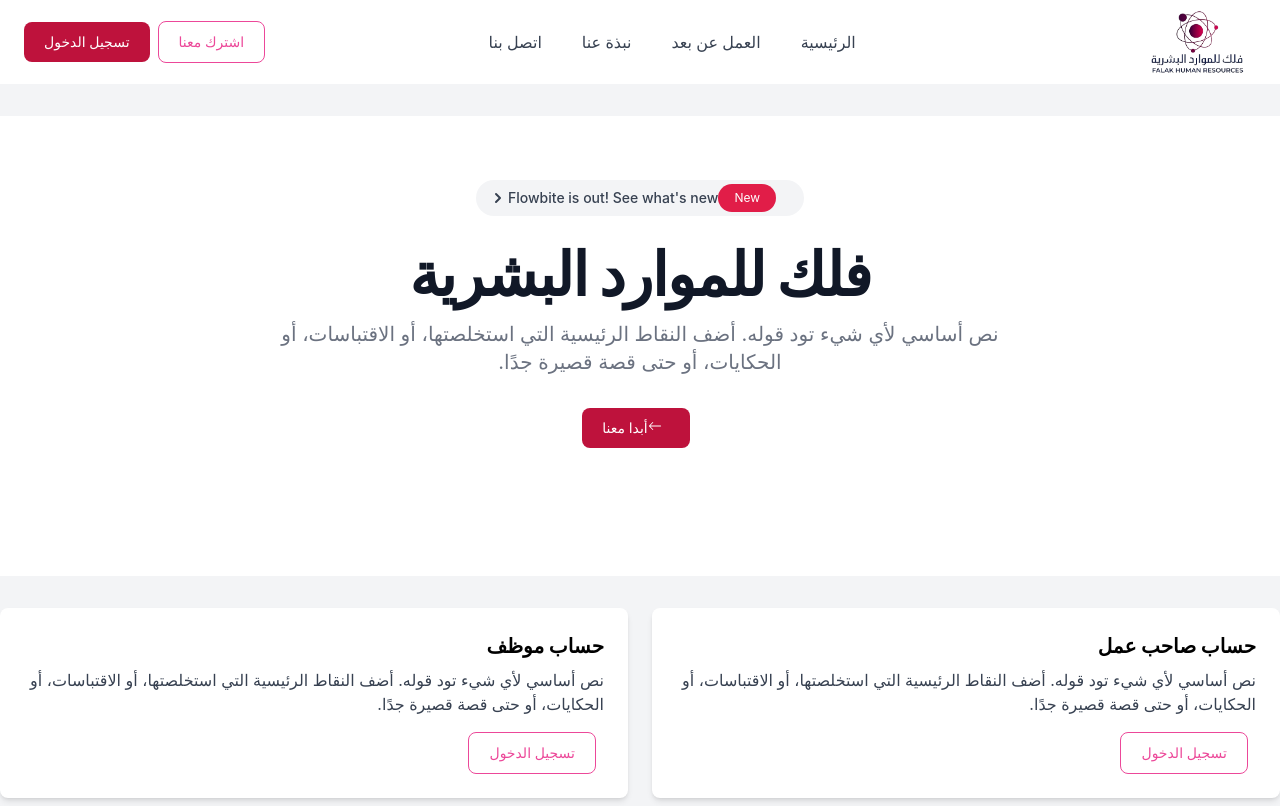
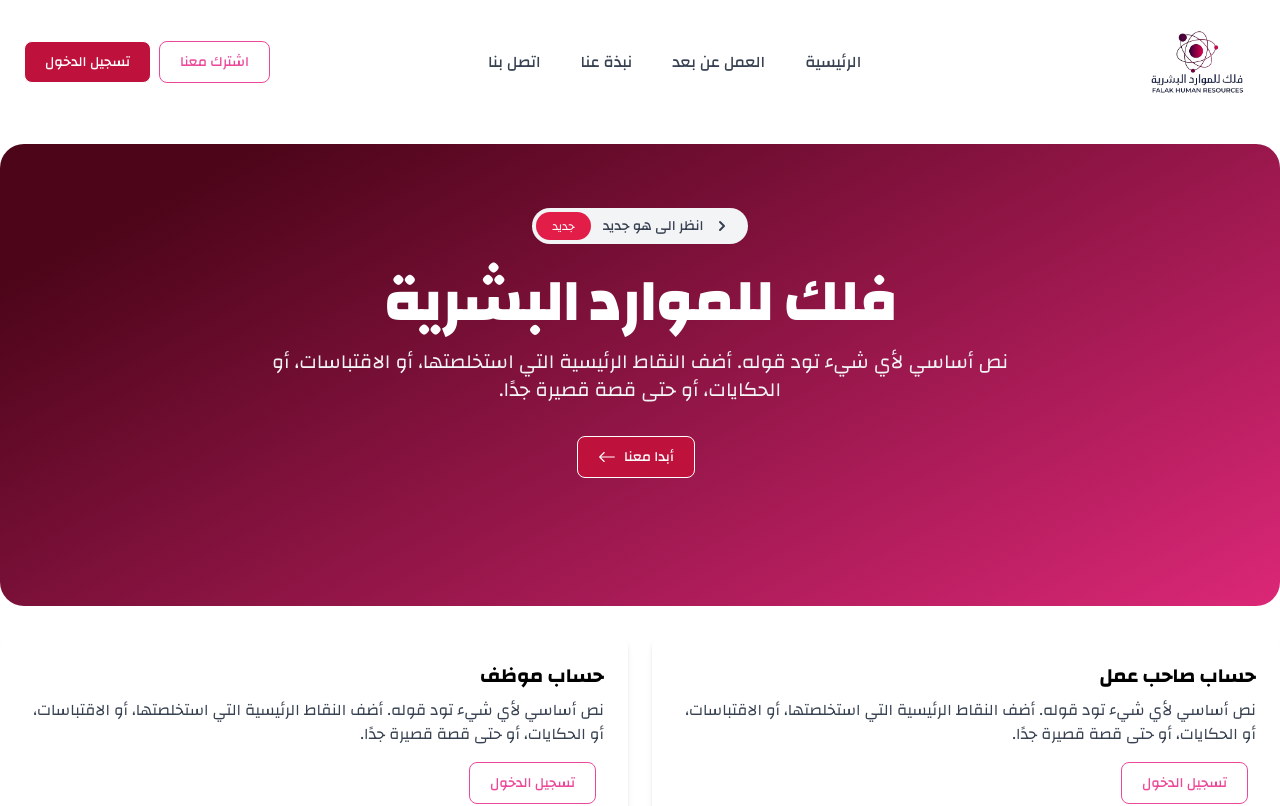
Before and after one commit to Abubakr-Alsheikh/falak-hr, a React (Vite) app: page / in a window 1280 px wide. Shown: the top 806 px of the page. Built offline with nearby package versions, Linux system fonts and the light colour scheme.

Commit message:
Adding new font. Improving hero section. Adding icon for the website

```diff
--- a/index.html
+++ b/index.html
@@ -1,9 +1,15 @@
-<!doctype html>
+<!DOCTYPE html>
 <html lang="ar">
   <head>
     <meta charset="UTF-8" />
-    <link rel="icon" type="image/svg+xml" href="/logo.png" />
+    <link rel="icon" type="image/svg+xml" href="/logo.ico" />
     <meta name="viewport" content="width=device-width, initial-scale=1.0" />
+    <link rel="preconnect" href="https://fonts.googleapis.com" />
+    <link rel="preconnect" href="https://fonts.gstatic.com" crossorigin />
+    <link
+      href="https://fonts.googleapis.com/css2?family=Changa:wght@200..800&family=Noto+Kufi+Arabic:wght@100..900&family=Noto+Sans+Arabic:wght@100..900&family=Tajawal:wght@200;300;400;500;700;800;900&display=swap"
+      rel="stylesheet"
+    />
     <title>Falak Human Resources | فلك للموارد البشرية</title>
   </head>
   <body dir="rtl">
--- a/src/App.tsx
+++ b/src/App.tsx
@@ -11,7 +11,7 @@
 const App: React.FC = () => {
   return (
     <BrowserRouter>
-      <div className="bg-gray-100 font-sans antialiased">
+      <div className="font-sans antialiased">
         <Navbar />
         <Routes>
           <Route path="/" element={<Home />} />
--- a/src/components/Button.tsx
+++ b/src/components/Button.tsx
@@ -17,12 +17,12 @@
 }) => {
   const buttonClasses =
     variant === "primary"
-      ? "transition-colors text-white bg-primary-700 hover:bg-primary-800 focus:ring-4 focus:ring-primary-300 font-medium rounded-lg text-sm px-4 lg:px-5 py-2 lg:py-2.5 mr-2 dark:bg-primary-600 dark:hover:bg-primary-700 focus:outline-none dark:focus:ring-primary-800"
-      : "transition-colors text-secondary-500 border border-secondary-500 text-gray-800 dark:text-white hover:bg-gray-50 focus:ring-4 focus:ring-gray-300 font-medium rounded-lg text-sm px-4 lg:px-5 py-2 lg:py-2.5 mr-2 dark:hover:bg-gray-700 focus:outline-none dark:focus:ring-gray-800";
+      ? "flex justify-center items-center border-white border transition-colors text-white bg-primary-700 hover:bg-primary-800 focus:ring-4 focus:ring-primary-300 font-medium rounded-lg text-sm px-4 lg:px-5 py-2 lg:py-2.5 mr-2 dark:bg-primary-600 dark:hover:bg-primary-700 focus:outline-none dark:focus:ring-primary-800"
+      : "flex justify-center items-center transition-colors text-secondary-500 border border-secondary-500 text-gray-800 dark:text-white hover:bg-gray-50 focus:ring-4 focus:ring-gray-300 font-medium rounded-lg text-sm px-4 lg:px-5 py-2 lg:py-2.5 mr-2 dark:hover:bg-gray-700 focus:outline-none dark:focus:ring-gray-800";
 
   return (
-    <button type={type} onClick={onClick} className={buttonClasses}>
-      {icon && <span className="mr-2 inline-block">{icon}</span>}
+    <button type={type} onClick={onClick} className={buttonClasses} dir="ltr">
+      {icon && <span className="mr-2 text-lg">{icon}</span>}
       {text}
     </button>
   );
--- a/src/components/Navbar.tsx
+++ b/src/components/Navbar.tsx
@@ -11,7 +11,7 @@
 
   return (
     <header>
-      <nav className="border-gray-200 bg-white px-4 py-2.5 dark:bg-gray-800 lg:px-6">
+      <nav className="mt-5 border-gray-200 bg-white px-4 py-2.5 dark:bg-gray-800 lg:px-6">
         <div className="mx-auto flex max-w-screen-xl flex-wrap items-center justify-between">
           <Link to="/" className="flex items-center">
             <img src={logo} className="mr-3 h-16" alt="Falak HR Logo" />
--- a/src/components/home/HeroSection.tsx
+++ b/src/components/home/HeroSection.tsx
@@ -4,18 +4,19 @@
 
 const HeroSection: React.FC = () => {
   return (
-    <section className="bg-white dark:bg-gray-900">
+    <section className="mx-4 mt-10 rounded-3xl md:mx-0 hero-section">
       <div className="mx-auto max-w-screen-xl px-4 py-8 text-center lg:px-12 lg:py-16">
         <a
           href="#"
           className="mb-7 inline-flex items-center justify-between rounded-full bg-gray-100 px-1 py-1 pr-4 text-sm text-gray-700 hover:bg-gray-200 dark:bg-gray-800 dark:text-white dark:hover:bg-gray-700"
           role="alert"
+          dir="ltr"
         >
           <span className="mr-3 rounded-full bg-primary-600 px-4 py-1.5 text-xs text-white">
-            New
+            جديد
           </span>{" "}
           <span className="text-sm font-medium">
-            Flowbite is out! See what's new
+           انظر الى هو جديد
           </span>
           <svg
             className="ml-2 h-5 w-5"
@@ -30,10 +31,10 @@
             ></path>
           </svg>
         </a>
-        <h1 className="mb-4 text-4xl font-extrabold leading-none tracking-tight text-gray-900 dark:text-white md:text-5xl lg:text-6xl">
+        <h1 className="mb-4 text-4xl font-extrabold leading-none tracking-tight text-white dark:text-white md:text-5xl lg:text-6xl">
           فلك للموارد البشرية
         </h1>
-        <p className="mb-8 text-lg font-normal text-gray-500 dark:text-gray-400 sm:px-16 lg:text-xl xl:px-48">
+        <p className="mb-8 text-lg font-normal text-gray-100 dark:text-gray-400 sm:px-16 lg:text-xl xl:px-48">
           نص أساسي لأي شيء تود قوله. أضف النقاط الرئيسية التي استخلصتها، أو
           الاقتباسات، أو الحكايات، أو حتى قصة قصيرة جدًا.
         </p>
--- a/src/index.css
+++ b/src/index.css
@@ -1,3 +1,17 @@
 @tailwind base;
 @tailwind components;
 @tailwind utilities;
+
+* {
+  font-family: "Changa", serif;
+  font-optical-sizing: auto;
+  font-style: normal;
+}
+
+.hero-section{
+  background: rgb(76,5,25);
+  background: -moz-linear-gradient(152deg, rgba(76,5,25,1) 12%, rgba(219,39,119,1) 100%);
+  background: -webkit-linear-gradient(152deg, rgba(76,5,25,1) 12%, rgba(219,39,119,1) 100%);
+  background: linear-gradient(152deg, rgba(76,5,25,1) 12%, rgba(219,39,119,1) 100%);
+  filter: progid:DXImageTransform.Microsoft.gradient(startColorstr="#4c0519",endColorstr="#db2777",GradientType=1);
+}
--- a/src/pages/Home.tsx
+++ b/src/pages/Home.tsx
@@ -1,15 +1,15 @@
-import React from 'react';
-import HeroSection from '../components/home/HeroSection';
-import AccountSection from '../components/home/AccountSection';
-import AboutSection from '../components/home/AboutSection';
-import PricingSection from '../components/home/PricingSection';
+import React from "react";
+import HeroSection from "../components/home/HeroSection";
+import AccountSection from "../components/home/AccountSection";
+import AboutSection from "../components/home/AboutSection";
+import PricingSection from "../components/home/PricingSection";
 const Home: React.FC = () => {
   return (
-    <div className="container mx-auto py-8">
-        <HeroSection />
-        <AccountSection />
-        <AboutSection />
-        <PricingSection />
+    <div className="container mx-auto">
+      <HeroSection />
+      <AccountSection />
+      <AboutSection />
+      <PricingSection />
     </div>
   );
 };
```
Also changed, not shown: 1 other file (tests, documents, lock files or other folders).
